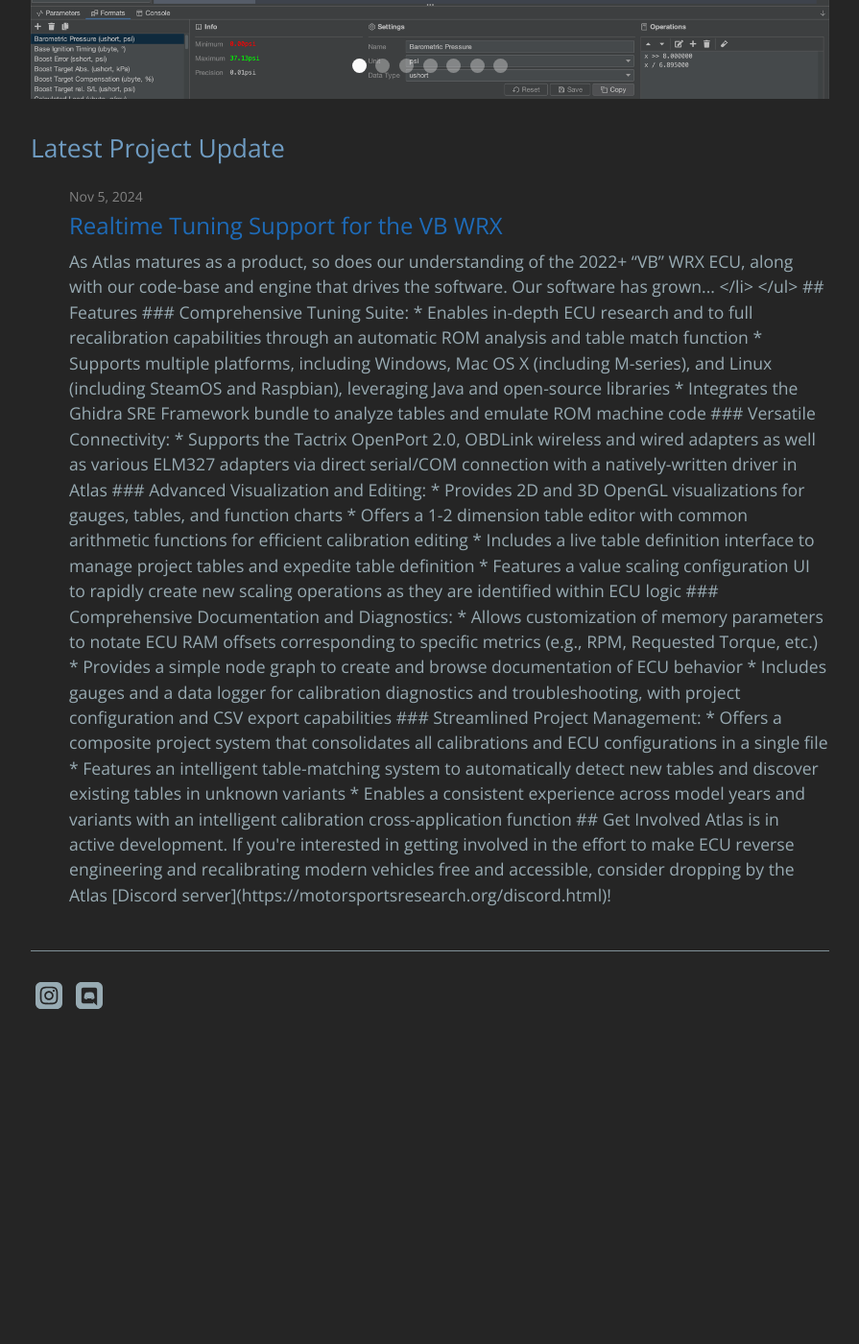
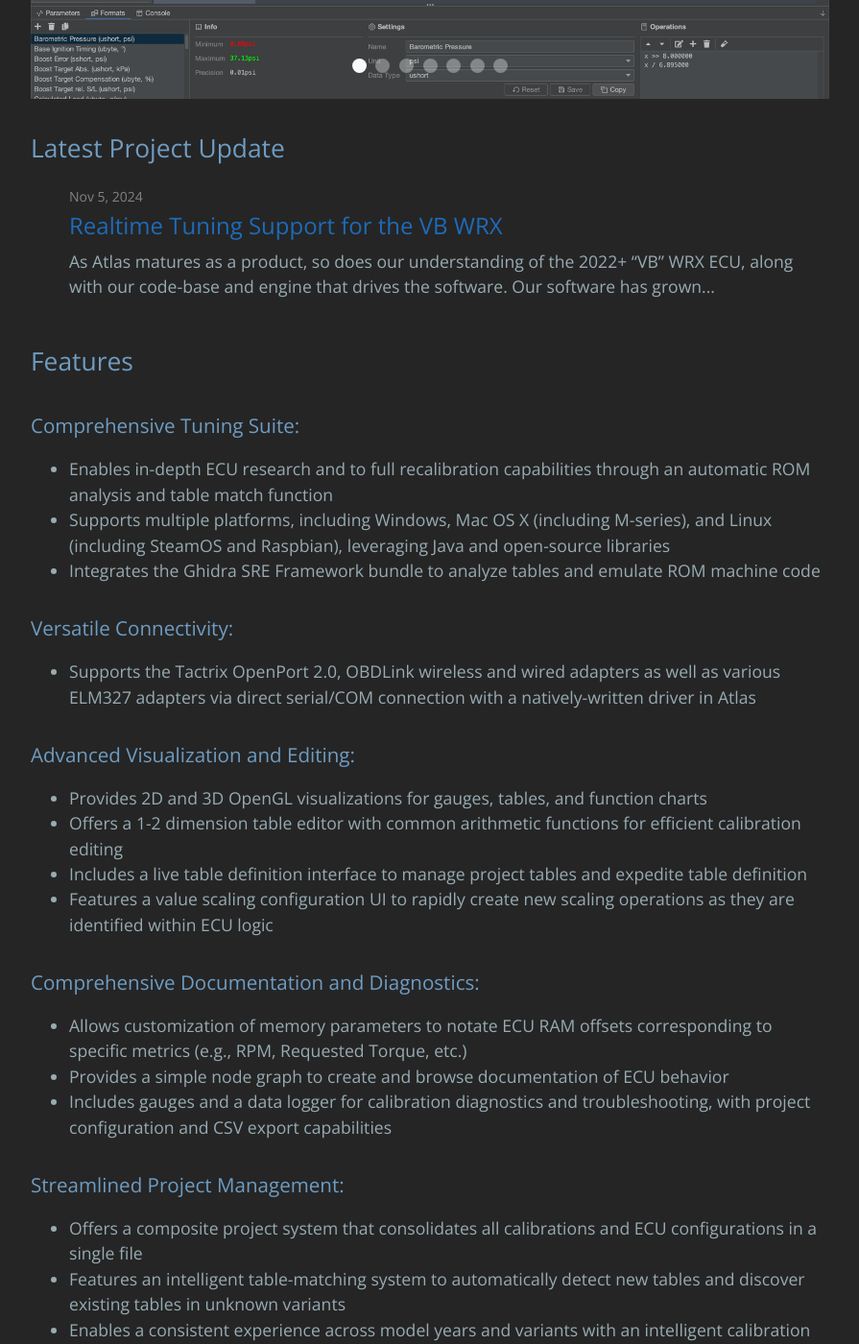
Before and after one commit to atlas-tuning/atlas-public, a Jekyll site: the page built from docs/index.md, in a window 1280 px wide and 1400 px high, scrolled down 967 px. Shown: the whole window at 96% size, without its empty margins (192-1087 px from the left). Built offline with Jekyll 4.4.1, drawn with Linux system fonts in a browser that asks for light colours; before the commit the page ends 2072 px from its top, so only the background shows below that; some of the changed text lies outside the part shown.

Commit message:
Strip HTML from recent post excerpt

```diff
--- a/docs/index.md
+++ b/docs/index.md
@@ -21,7 +21,6 @@
 ## Latest Project Update
 
 <ul class="post-list">
-
     {% for post in site.posts limit:1 %}
       <li>
         {% assign date_format = site.cayman-blog.date_format | default: "%b %-d, %Y" %}
@@ -29,11 +28,9 @@
         <h2>
           <a class="post-link" href="{{ post.url | absolute_url }}" title="{{ post.title }}">{{ post.title | escape }}</a>
         </h2>
-        {{ post.excerpt | markdownify | truncatewords: 30 }}
-
+        {{ post.excerpt | strip_html | truncatewords: 30 }}
       </li>
     {% endfor %}
-
 </ul>
 
 ## Features
```
